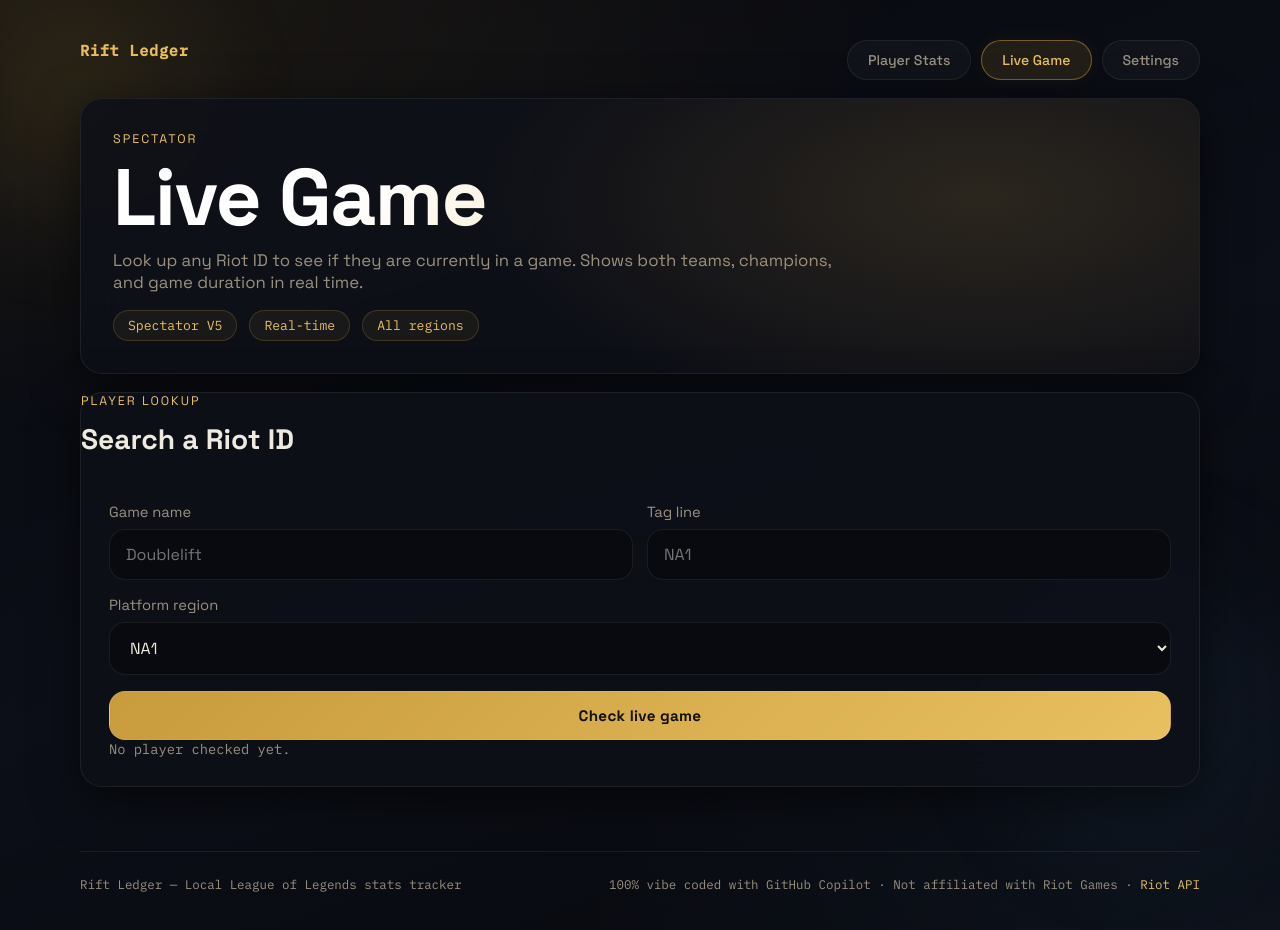
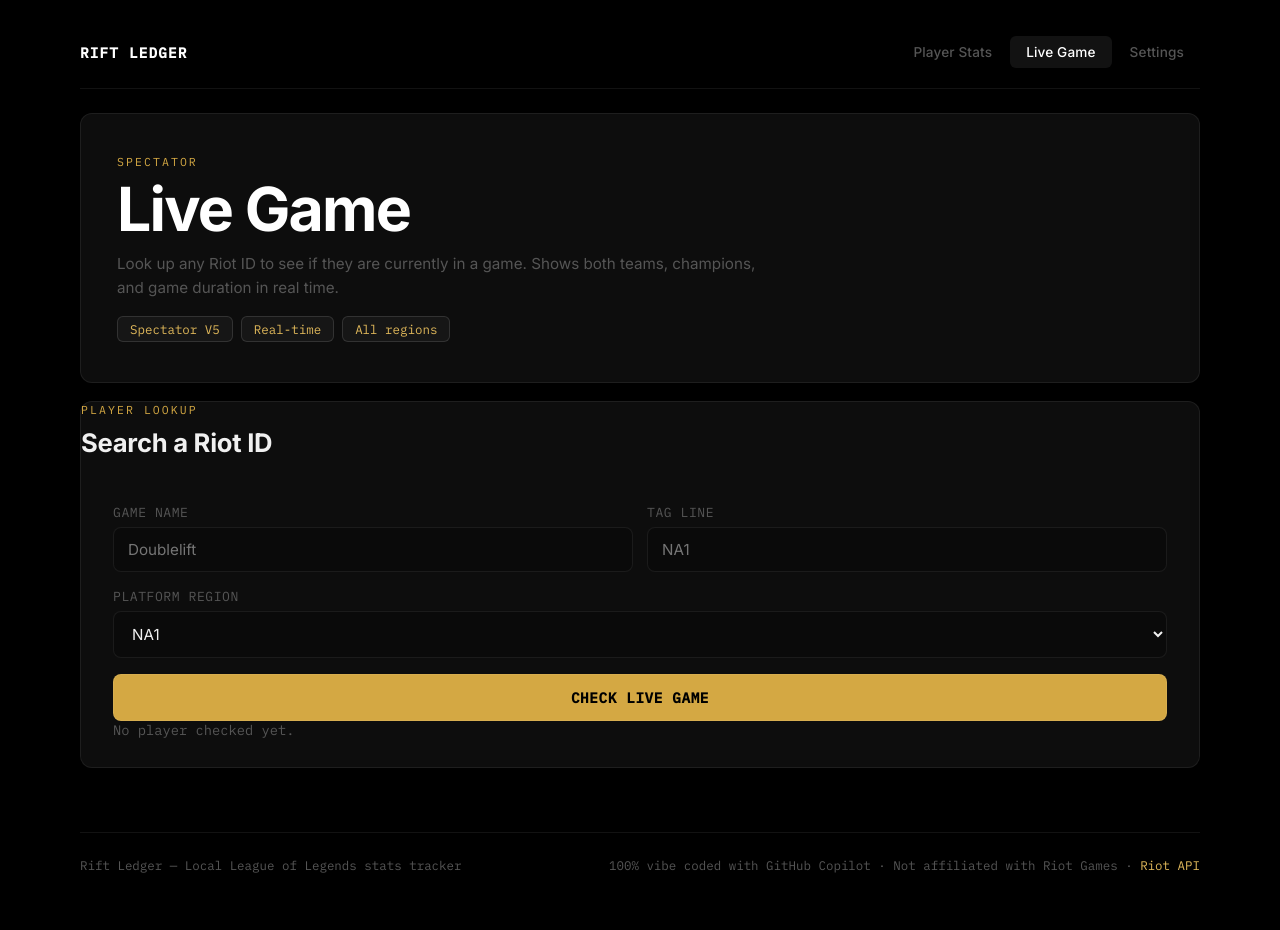
Before and after one commit to jay0146/rift-ledger, a website: page public/live.html in a window 1280 px wide. Drawn offline with Linux system fonts and the light colour scheme.

Commit message:
Redesign: clean black UI with Inter font, flat components

```diff
--- a/public/live.html
+++ b/public/live.html
@@ -7,7 +7,7 @@
     <link rel="preconnect" href="https://fonts.googleapis.com" />
     <link rel="preconnect" href="https://fonts.gstatic.com" crossorigin />
     <link
-      href="https://fonts.googleapis.com/css2?family=Space+Grotesk:wght@400;500;700&family=IBM+Plex+Mono:wght@400;500&display=swap"
+      href="https://fonts.googleapis.com/css2?family=Inter:wght@400;500;600;700&family=IBM+Plex+Mono:wght@400;500&display=swap"
       rel="stylesheet"
     />
     <link rel="stylesheet" href="/styles.css" />
--- a/public/styles.css
+++ b/public/styles.css
@@ -1,22 +1,23 @@
 :root {
-  --bg: #09090e;
-  --bg-soft: #0f1018;
-  --panel: rgba(14, 16, 24, 0.88);
-  --panel-strong: rgba(19, 22, 32, 0.97);
-  --text: #eeeae0;
-  --muted: #9a9080;
-  --accent: #c89b3c;
-  --accent-soft: #e8c060;
-  --blue: #5fa0d8;
+  --bg: #000;
+  --surface: #0d0d0d;
+  --surface-raised: #141414;
+  --panel: #0d0d0d;
+  --panel-strong: #111;
+  --text: #f0f0f0;
+  --muted: #555;
+  --accent: #d4a843;
+  --accent-soft: #e0b85a;
+  --blue: #60a5fa;
   --line: rgba(255, 255, 255, 0.07);
-  --line-strong: rgba(255, 255, 255, 0.13);
-  --good: #6dcf94;
-  --bad: #e05252;
-  --shadow: 0 12px 48px rgba(0, 0, 0, 0.55);
-  --shadow-lg: 0 28px 80px rgba(0, 0, 0, 0.65);
-  --radius: 22px;
-  --radius-sm: 14px;
-  --radius-xs: 8px;
+  --line-strong: rgba(255, 255, 255, 0.12);
+  --good: #4ade80;
+  --bad: #f87171;
+  --shadow: 0 1px 3px rgba(0, 0, 0, 0.6);
+  --shadow-lg: 0 4px 24px rgba(0, 0, 0, 0.8);
+  --radius: 12px;
+  --radius-sm: 8px;
+  --radius-xs: 6px;
 }
 
 * {
@@ -26,73 +27,44 @@
 body {
   margin: 0;
   min-height: 100vh;
-  font-family: 'Space Grotesk', sans-serif;
-  background:
-    radial-gradient(ellipse 70% 45% at 0% 0%, rgba(200, 155, 60, 0.12), transparent),
-    radial-gradient(ellipse 55% 40% at 100% 100%, rgba(95, 160, 216, 0.07), transparent),
-    linear-gradient(160deg, #07080d 0%, #0c0f18 52%, #07080d 100%);
+  font-family: 'Inter', 'Space Grotesk', sans-serif;
+  background: var(--bg);
   color: var(--text);
 }
 
 .ambient {
-  position: fixed;
-  border-radius: 999px;
-  filter: blur(60px);
-  opacity: 0.35;
-  pointer-events: none;
-}
-
-.ambient-one {
-  width: 320px;
-  height: 320px;
-  background: radial-gradient(circle, rgba(200, 155, 60, 0.45), transparent 70%);
-  top: -60px;
-  left: -80px;
-}
-
-.ambient-two {
-  width: 400px;
-  height: 400px;
-  background: radial-gradient(circle, rgba(95, 160, 216, 0.3), transparent 70%);
-  bottom: -100px;
-  right: -60px;
+  display: none;
 }
 
 .shell {
-  width: min(1120px, calc(100% - 32px));
+  width: min(1120px, calc(100% - 40px));
   margin: 0 auto;
-  padding: 40px 0 64px;
+  padding: 36px 0 72px;
 }
 
 .panel {
   position: relative;
   background: var(--panel);
   border: 1px solid var(--line);
-  border-radius: var(--radius, 22px);
+  border-radius: var(--radius);
   box-shadow: var(--shadow);
-  backdrop-filter: blur(20px);
-  -webkit-backdrop-filter: blur(20px);
 }
 
 .hero {
-  padding: 32px;
-  overflow: hidden;
+  padding: 40px 36px;
 }
 
 .hero::after {
-  content: '';
-  position: absolute;
-  inset: -20% 0 -20% 35%;
-  background: radial-gradient(ellipse at 70% 40%, rgba(200, 155, 60, 0.16) 0%, transparent 70%);
-  pointer-events: none;
+  display: none;
 }
 
 .eyebrow {
-  margin: 0 0 12px;
-  font-size: 0.78rem;
-  letter-spacing: 0.16em;
+  margin: 0 0 10px;
+  font-size: 0.72rem;
+  letter-spacing: 0.18em;
   text-transform: uppercase;
-  color: var(--accent-soft);
+  color: var(--accent);
+  font-family: 'IBM Plex Mono', monospace;
 }
 
 h1,
@@ -102,41 +74,41 @@ p {
 }
 
 h1 {
-  font-size: clamp(2.8rem, 6.5vw, 5rem);
-  line-height: 0.95;
-  margin-bottom: 14px;
-  letter-spacing: -0.02em;
-  background: linear-gradient(135deg, #ffffff 25%, var(--accent-soft) 100%);
-  -webkit-background-clip: text;
-  -webkit-text-fill-color: transparent;
-  background-clip: text;
+  font-size: clamp(2.2rem, 5vw, 3.8rem);
+  line-height: 1;
+  margin-bottom: 12px;
+  letter-spacing: -0.03em;
+  color: #fff;
+  font-weight: 700;
 }
 
 h2 {
-  font-size: clamp(1.4rem, 2.2vw, 2rem);
+  font-size: clamp(1.2rem, 2vw, 1.6rem);
   margin-bottom: 8px;
+  letter-spacing: -0.01em;
 }
 
 .lede {
-  max-width: 720px;
+  max-width: 640px;
   color: var(--muted);
-  font-size: 1.05rem;
+  font-size: 0.95rem;
+  line-height: 1.6;
 }
 
 .hero-meta,
 .identity-meta {
   display: flex;
   flex-wrap: wrap;
-  gap: 12px;
+  gap: 8px;
 }
 
 .hero-meta span,
 .identity-meta span {
-  border: 1px solid rgba(200, 155, 60, 0.22);
-  background: rgba(200, 155, 60, 0.07);
-  border-radius: 999px;
-  padding: 6px 14px;
-  font-size: 0.82rem;
+  border: 1px solid var(--line-strong);
+  background: rgba(255, 255, 255, 0.04);
+  border-radius: 6px;
+  padding: 4px 12px;
+  font-size: 0.78rem;
   color: var(--accent-soft);
   font-family: 'IBM Plex Mono', monospace;
 }
@@ -168,14 +140,17 @@ h2 {
 }
 
 .stacked-form {
-  padding: 28px;
+  padding: 28px 32px;
 }
 
 label {
   display: block;
-  margin-bottom: 8px;
+  margin-bottom: 6px;
   color: var(--muted);
-  font-size: 0.92rem;
+  font-size: 0.82rem;
+  letter-spacing: 0.04em;
+  text-transform: uppercase;
+  font-family: 'IBM Plex Mono', monospace;
 }
 
 input,
@@ -183,7 +158,7 @@ textarea,
 select,
 button {
   width: 100%;
-  border-radius: 16px;
+  border-radius: var(--radius-sm);
   border: 1px solid var(--line);
   font: inherit;
 }
@@ -191,44 +166,47 @@ button {
 input,
 textarea,
 select {
-  padding: 14px 16px;
-  background: rgba(9, 10, 15, 0.72);
+  padding: 12px 14px;
+  background: #0a0a0a;
   color: var(--text);
   margin-bottom: 16px;
+  font-size: 0.95rem;
 }
 
 textarea,
 input,
 select {
-  transition: border-color 180ms ease, transform 180ms ease;
+  transition: border-color 150ms ease;
 }
 
 textarea:focus,
 input:focus,
 select:focus {
   outline: none;
-  border-color: rgba(200, 155, 60, 0.7);
-  box-shadow: 0 0 0 3px rgba(200, 155, 60, 0.09);
+  border-color: var(--accent);
 }
 
 button {
-  padding: 14px 18px;
-  background: linear-gradient(135deg, #c89b3c 0%, #e8c060 100%);
-  color: #12100a;
+  padding: 13px 18px;
+  background: var(--accent);
+  color: #000;
   font-weight: 700;
-  font-size: 0.95rem;
-  letter-spacing: 0.02em;
+  font-size: 0.9rem;
+  letter-spacing: 0.04em;
+  text-transform: uppercase;
   cursor: pointer;
-  transition: transform 180ms ease, box-shadow 180ms ease, opacity 180ms ease;
+  transition: opacity 150ms ease;
+  font-family: 'IBM Plex Mono', monospace;
 }
 
 button:hover {
-  transform: translateY(-2px);
-  box-shadow: 0 12px 36px rgba(200, 155, 60, 0.32);
+  opacity: 0.85;
+  transform: none;
+  box-shadow: none;
 }
 
 button:disabled {
-  opacity: 0.45;
+  opacity: 0.3;
   cursor: not-allowed;
   transform: none;
   box-shadow: none;
@@ -284,33 +262,31 @@ button:disabled {
 .match-card {
   background: var(--panel-strong);
   border: 1px solid var(--line);
-  border-radius: var(--radius-sm, 14px);
+  border-radius: var(--radius-sm);
   padding: 20px;
-  transition: border-color 160ms ease, transform 160ms ease;
+  transition: border-color 150ms ease;
 }
 
 .metric-card:hover,
 .rank-card:hover {
   border-color: var(--line-strong);
-  transform: translateY(-2px);
+  transform: none;
 }
 
 .match-card--win {
-  border-top: 2px solid var(--good);
-  border-color: rgba(109, 207, 148, 0.3);
+  border-left: 2px solid var(--good);
 }
 
 .match-card--loss {
-  border-top: 2px solid var(--bad);
-  border-color: rgba(224, 82, 82, 0.3);
+  border-left: 2px solid var(--bad);
 }
 
 .match-card--win:hover {
-  border-color: rgba(109, 207, 148, 0.5);
+  border-color: var(--good);
 }
 
 .match-card--loss:hover {
-  border-color: rgba(224, 82, 82, 0.5);
+  border-color: var(--bad);
 }
 
 .match-card-header {
@@ -343,24 +319,21 @@ button:disabled {
 
 .metric-card strong {
   display: block;
-  font-size: 2.5rem;
+  font-size: 2.2rem;
   font-weight: 700;
-  letter-spacing: -0.025em;
+  letter-spacing: -0.03em;
   line-height: 1;
   margin: 0;
-  color: var(--text);
+  color: #fff;
 }
 
 .rank-card strong {
   display: block;
-  font-size: 1.75rem;
+  font-size: 1.5rem;
   font-weight: 700;
-  letter-spacing: -0.01em;
+  letter-spacing: -0.02em;
   margin: 0 0 8px;
-  background: linear-gradient(135deg, var(--text), var(--accent-soft));
-  -webkit-background-clip: text;
-  -webkit-text-fill-color: transparent;
-  background-clip: text;
+  color: #fff;
 }
 
 .ranked-grid {
@@ -431,32 +404,33 @@ button:disabled {
 
 .site-nav {
   display: flex;
-  gap: 10px;
-  margin-bottom: 18px;
+  align-items: center;
+  gap: 2px;
+  margin-bottom: 24px;
+  border-bottom: 1px solid var(--line);
+  padding-bottom: 20px;
 }
 
 .nav-link {
-  padding: 10px 20px;
-  border-radius: 999px;
-  border: 1px solid var(--line);
-  background: rgba(255, 255, 255, 0.03);
+  padding: 8px 16px;
+  border-radius: var(--radius-xs);
+  border: none;
+  background: transparent;
   color: var(--muted);
-  font: 500 0.88rem 'Space Grotesk', sans-serif;
+  font: 500 0.85rem 'Inter', 'Space Grotesk', sans-serif;
   text-decoration: none;
-  transition: background 180ms ease, color 180ms ease, border-color 180ms ease;
+  transition: color 150ms ease, background 150ms ease;
+  letter-spacing: 0.01em;
 }
 
 .nav-link:hover {
-  background: rgba(200, 155, 60, 0.09);
+  background: rgba(255, 255, 255, 0.05);
   color: var(--text);
-  border-color: rgba(200, 155, 60, 0.35);
 }
 
 .nav-link--active {
-  background: rgba(200, 155, 60, 0.13);
-  color: var(--accent-soft);
-  border-color: rgba(200, 155, 60, 0.5);
-  box-shadow: 0 0 20px rgba(200, 155, 60, 0.07);
+  background: rgba(255, 255, 255, 0.07);
+  color: #fff;
 }
 
 /* ── Live game ───────────────────────────────────────────── */
@@ -509,16 +483,15 @@ button:disabled {
   display: flex;
   align-items: center;
   gap: 12px;
-  background: var(--panel-strong);
+  background: #0a0a0a;
   border: 1px solid var(--line);
-  border-radius: 16px;
-  padding: 14px 16px;
+  border-radius: var(--radius-sm);
+  padding: 12px 14px;
 }
 
 .participant-card--highlight {
-  border-color: rgba(200, 155, 60, 0.5);
-  background: rgba(200, 155, 60, 0.07);
-  box-shadow: 0 0 20px rgba(200, 155, 60, 0.07);
+  border-color: var(--accent);
+  background: rgba(212, 168, 67, 0.06);
 }
 
 .champ-icon {
@@ -613,9 +586,10 @@ button:disabled {
 
 .nav-brand {
   font-weight: 700;
-  font-size: 0.95rem;
-  letter-spacing: 0.05em;
-  color: var(--accent-soft);
+  font-size: 0.9rem;
+  letter-spacing: 0.08em;
+  text-transform: uppercase;
+  color: #fff;
   text-decoration: none;
   margin-right: auto;
   font-family: 'IBM Plex Mono', monospace;
@@ -633,12 +607,11 @@ button:disabled {
 }
 
 .profile-icon {
-  width: 68px;
-  height: 68px;
+  width: 64px;
+  height: 64px;
   border-radius: 50%;
-  border: 2px solid rgba(200, 155, 60, 0.4);
+  border: 1px solid var(--line-strong);
   object-fit: cover;
-  box-shadow: 0 0 24px rgba(200, 155, 60, 0.18);
   display: block;
 }
 
@@ -648,12 +621,12 @@ button:disabled {
   left: 50%;
   transform: translateX(-50%);
   background: var(--accent);
-  color: #12100a;
-  font-size: 0.66rem;
+  color: #000;
+  font-size: 0.64rem;
   font-weight: 700;
   font-family: 'IBM Plex Mono', monospace;
   padding: 2px 7px;
-  border-radius: 999px;
+  border-radius: 4px;
   white-space: nowrap;
   border: 1.5px solid var(--bg);
   line-height: 1.4;
@@ -662,12 +635,12 @@ button:disabled {
 .rank-lp {
   display: inline-block;
   font-style: normal;
-  background: rgba(200, 155, 60, 0.1);
-  border: 1px solid rgba(200, 155, 60, 0.22);
+  background: transparent;
+  border: 1px solid var(--line-strong);
   color: var(--accent-soft);
-  border-radius: 999px;
-  padding: 3px 10px;
-  font-size: 0.78rem;
+  border-radius: 4px;
+  padding: 2px 8px;
+  font-size: 0.74rem;
   font-family: 'IBM Plex Mono', monospace;
   margin: 4px 0 6px;
 }
@@ -682,10 +655,10 @@ button:disabled {
 
 .spinner {
   display: inline-block;
-  width: 14px;
-  height: 14px;
-  border: 2px solid rgba(18, 16, 10, 0.3);
-  border-top-color: rgba(18, 16, 10, 0.85);
+  width: 13px;
+  height: 13px;
+  border: 2px solid rgba(0, 0, 0, 0.2);
+  border-top-color: #000;
   border-radius: 50%;
   animation: spin 0.6s linear infinite;
   vertical-align: middle;
@@ -802,7 +775,7 @@ button:disabled {
 
 .matches-fade {
   height: 72px;
-  background: linear-gradient(to top, rgba(14, 16, 24, 0.97) 0%, transparent 100%);
+  background: linear-gradient(to top, #111 0%, transparent 100%);
   pointer-events: none;
   margin-bottom: 0;
 }
@@ -811,24 +784,25 @@ button:disabled {
   display: block;
   width: calc(100% - 56px);
   margin: 0 28px 24px;
-  padding: 13px 16px;
+  padding: 12px 16px;
   background: transparent;
   color: var(--muted);
-  border: 1px solid var(--line-strong);
+  border: 1px solid var(--line);
   border-radius: var(--radius-sm);
-  font-size: 0.9rem;
+  font-size: 0.85rem;
   font-weight: 500;
-  font-family: 'Space Grotesk', sans-serif;
+  font-family: 'IBM Plex Mono', monospace;
   cursor: pointer;
-  letter-spacing: 0.02em;
-  transition: background 160ms ease, color 160ms ease, border-color 160ms ease;
+  letter-spacing: 0.04em;
+  text-transform: uppercase;
+  transition: color 150ms ease, border-color 150ms ease;
   box-shadow: none;
 }
 
 .btn-ghost:hover {
-  background: rgba(255, 255, 255, 0.04);
+  background: transparent;
   color: var(--text);
-  border-color: rgba(200, 155, 60, 0.3);
+  border-color: var(--line-strong);
   transform: none;
   box-shadow: none;
 }
```
Also changed, not shown: public/index.html (+1 -1 lines), public/settings.html (+1 -1 lines).
